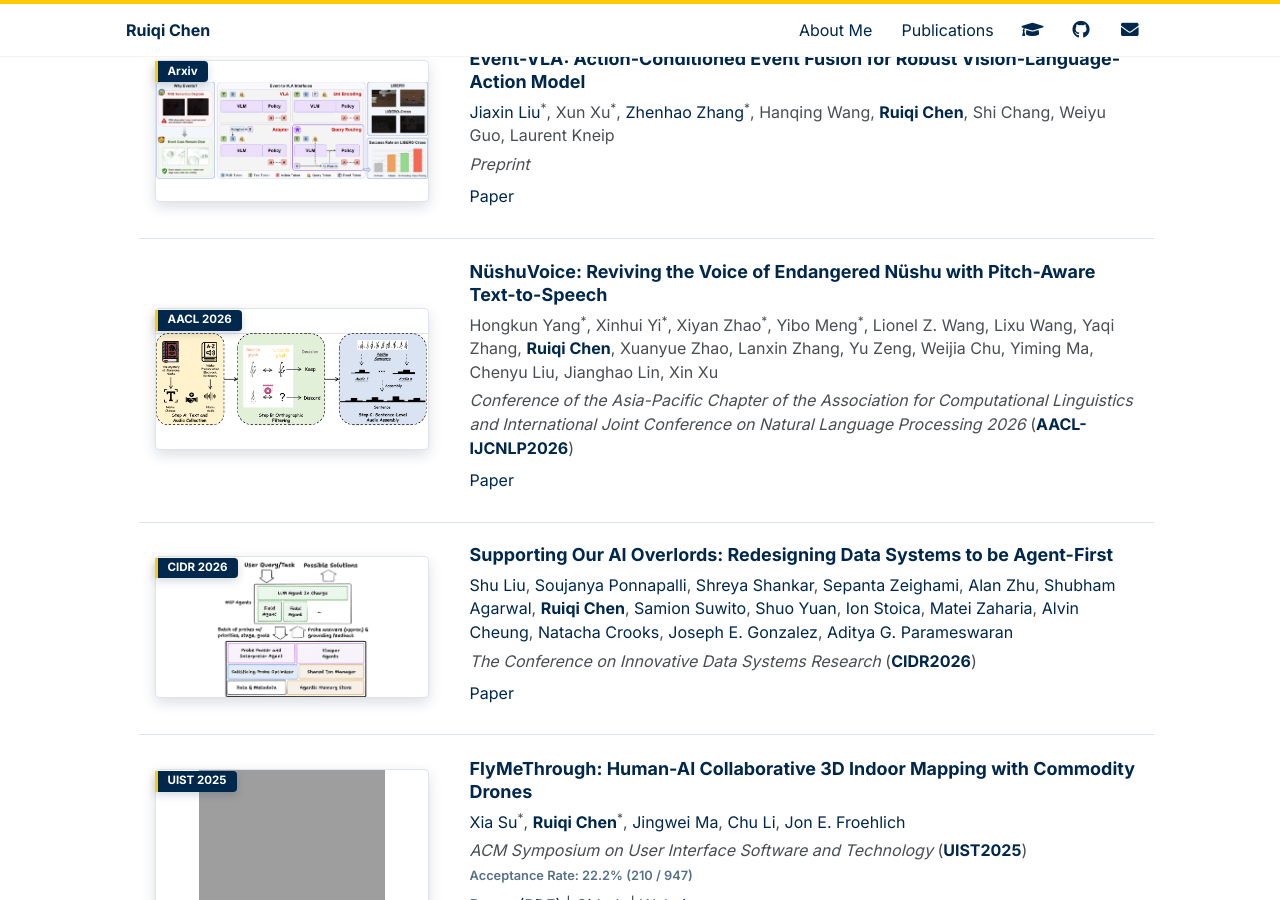
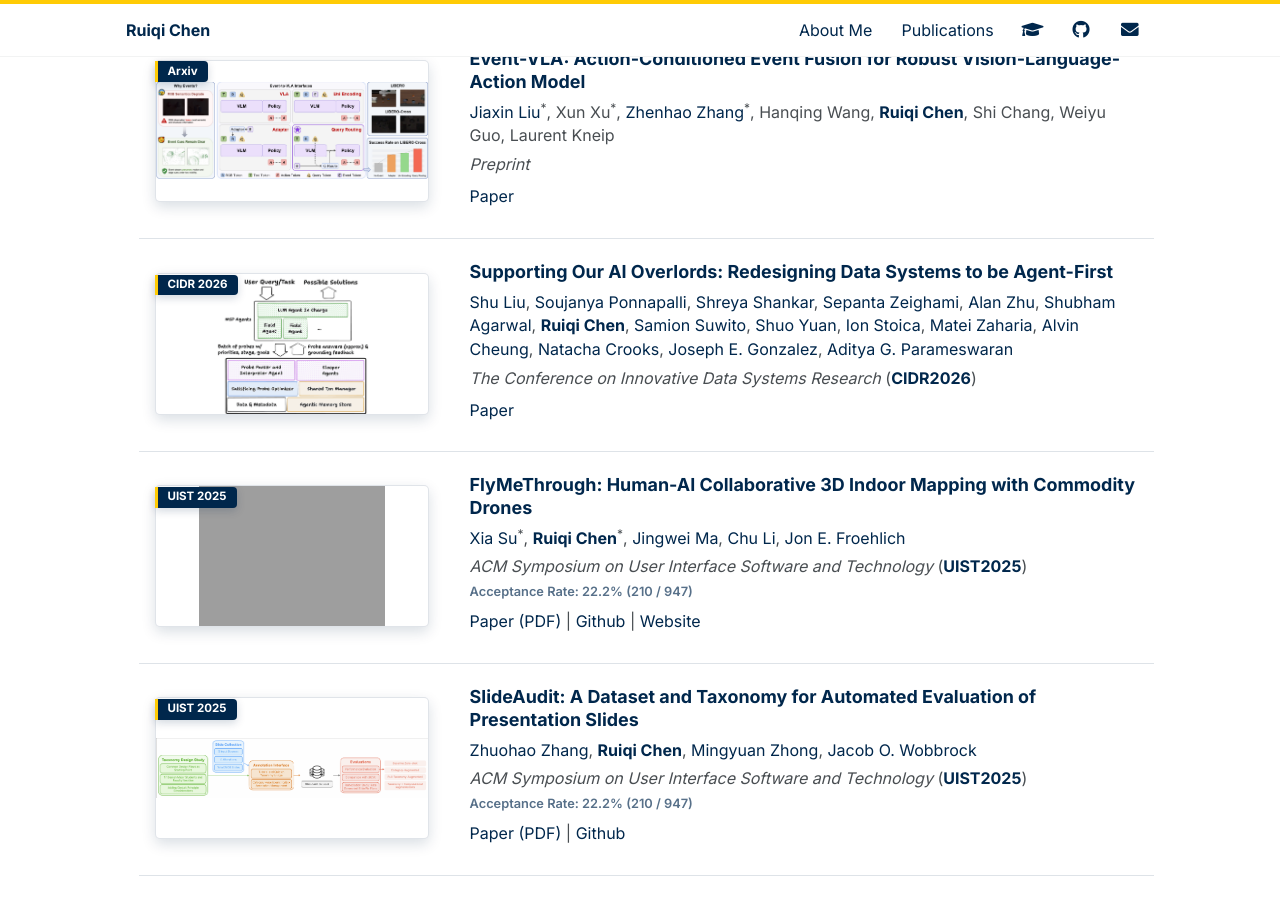
Before and after one commit to Ruiqi-Chen-0216/Ruiqi-Chen-0216.github.io, a Jekyll site: the page built from _pages/home.md, in a window 1280 px wide and 900 px high, scrolled down 2239 px. Built offline with Jekyll 4.4.1, drawn with Linux system fonts in a browser that asks for light colours; some web fonts are replaced; after the commit the page ends 3115 px from its top, so only the background shows below that; grey boxes are pictures that could not be loaded.

Commit message:
Update publications.yml

```diff
--- a/_data/publications.yml
+++ b/_data/publications.yml
@@ -127,31 +127,6 @@
   venue: '*Preprint*'
   links: '[Paper](https://arxiv.org/abs/2606.29384)'
 
-- title: "NüshuVoice: Reviving the Voice of Endangered Nüshu with Pitch-Aware Text-to-Speech"
-  badge: "AACL 2026"
-  image: "images/nvshu.png"
-  categories:
-    - benchmark
-  authors: |
-    Hongkun Yang<sup>*</sup>,
-    Xinhui Yi<sup>*</sup>,
-    Xiyan Zhao<sup>*</sup>,
-    Yibo Meng<sup>*</sup>,
-    Lionel Z. Wang,
-    Lixu Wang,
-    Yaqi Zhang,
-    **Ruiqi Chen**,
-    Xuanyue Zhao,
-    Lanxin Zhang,
-    Yu Zeng,
-    Weijia Chu,
-    Yiming Ma,
-    Chenyu Liu,
-    Jianghao Lin,
-    Xin Xu
-  venue: '*Conference of the Asia-Pacific Chapter of the Association for Computational Linguistics and International Joint Conference on Natural Language Processing 2026* (**AACL-IJCNLP2026**)'
-  links: '[Paper](https://arxiv.org/abs/2606.09295v1)'
-
 - title: "Supporting Our AI Overlords: Redesigning Data Systems to be Agent-First"
   badge: "CIDR 2026"
   image: "images/AIOverlord.png"
```
